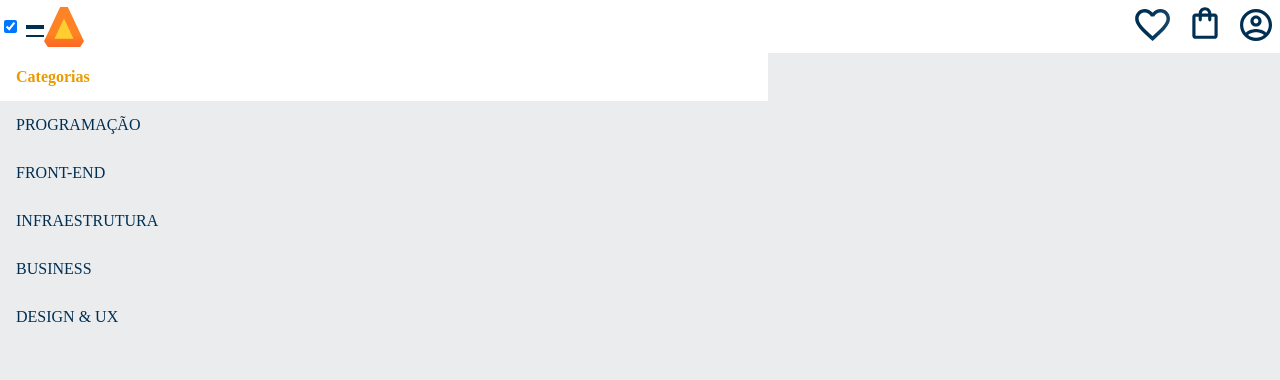
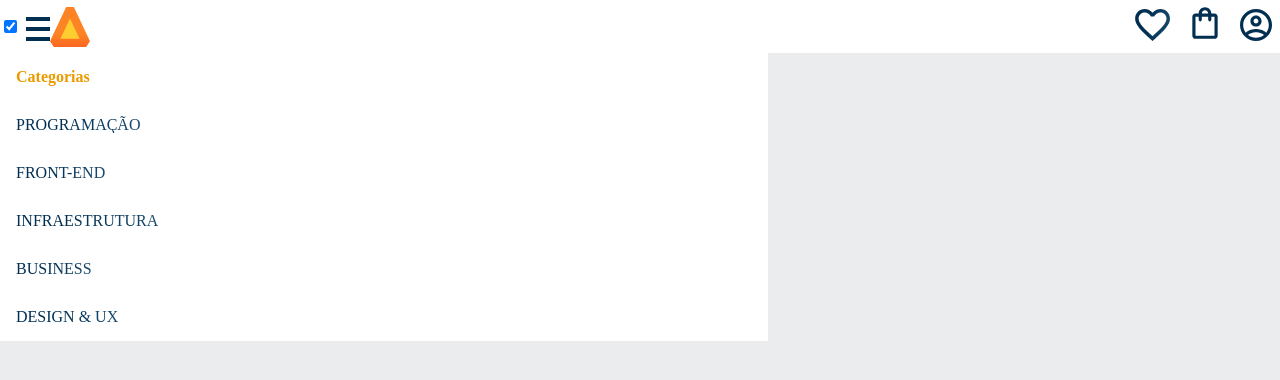
Before and after one commit to IndrathK/mobile-first, a plain HTML site: page index.html in a window 1280 px wide. Both pictures are taken after a click on the checkbox 10 px from the left and 26 px from the top of the page. Drawn offline with Linux system fonts and the light colour scheme.

Commit message:
atualização pós trabalho

```diff
--- a/Style/header.css
+++ b/Style/header.css
@@ -1,8 +1,8 @@
 /* Cabeçalho do site */
 
 .cabecalho__menu-hamburguer{
-    width: 24px;
-    height: 24px;
+    width: 30px;
+    height: 40px;
     background-image: url("../Assets/Menu.svg");
     display: inline-block;
 }
@@ -41,7 +41,7 @@
     font-weight: 700;
 }
 
-.lista-menu__item{
+.lista-menu__link{
     background: var(--azul-degrade);
     -webkit-background-clip: text;
     -webkit-text-fill-color: transparent;
```
